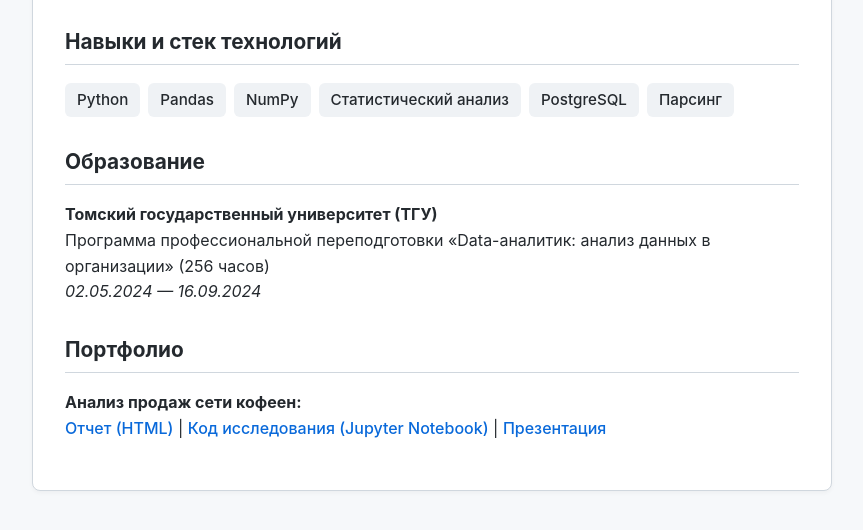
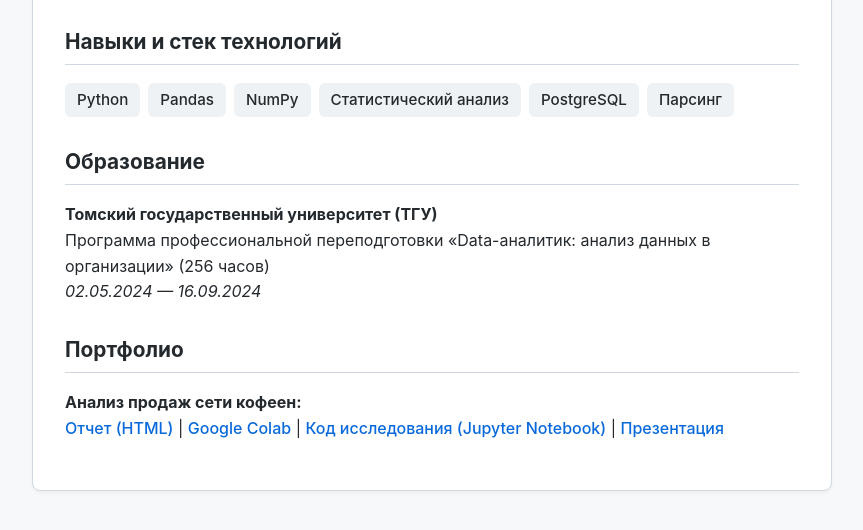
Before and after one commit to rsaburov/rsaburov.github.io, a plain HTML site: page index.html in a window 1280 px wide. Shown: the part 200-730 px from the top of the page, without its empty margins (208-1071 px from the left). Drawn offline with Linux system fonts and the light colour scheme.

Commit message:
Update index.html

```diff
--- a/index.html
+++ b/index.html
@@ -117,6 +117,7 @@
         <h2>Портфолио</h2>
         <p><strong>Анализ продаж сети кофеен:</strong><br>
         <a href="coffee_shop_hard_notebook.html">Отчет (HTML)</a> |
+        <a href="https://drive.google.com/file/d/16gIwcPtwKqOl2XwaCcEMFCOnlelABAeh/view?usp=sharing">Google Colab</a> |
         <a href="https://nbviewer.org/github/rsaburov/rsaburov.github.io/blob/main/coffee_shop_hard_notebook.ipynb">Код исследования (Jupyter Notebook)</a> |
         <a href="coffee_shop_hard_present.pptx">Презентация</a></p>
     </div>
@@ -144,6 +145,7 @@
         <h2>Portfolio Projects</h2>
         <p><strong>Coffee Shop Chain Sales Analysis:</strong><br>
         <a href="coffee_shop_hard_notebook.html">HTML Report</a> |
+        <a href="https://drive.google.com/file/d/16gIwcPtwKqOl2XwaCcEMFCOnlelABAeh/view?usp=sharing">Google Colab</a> |
         <a href="https://nbviewer.org/github/rsaburov/rsaburov.github.io/blob/main/coffee_shop_hard_notebook.ipynb">Jupyter Notebook (.ipynb)</a> |
         <a href="coffee_shop_hard_present.pptx">Presentation</a></p>
     </div>
```
